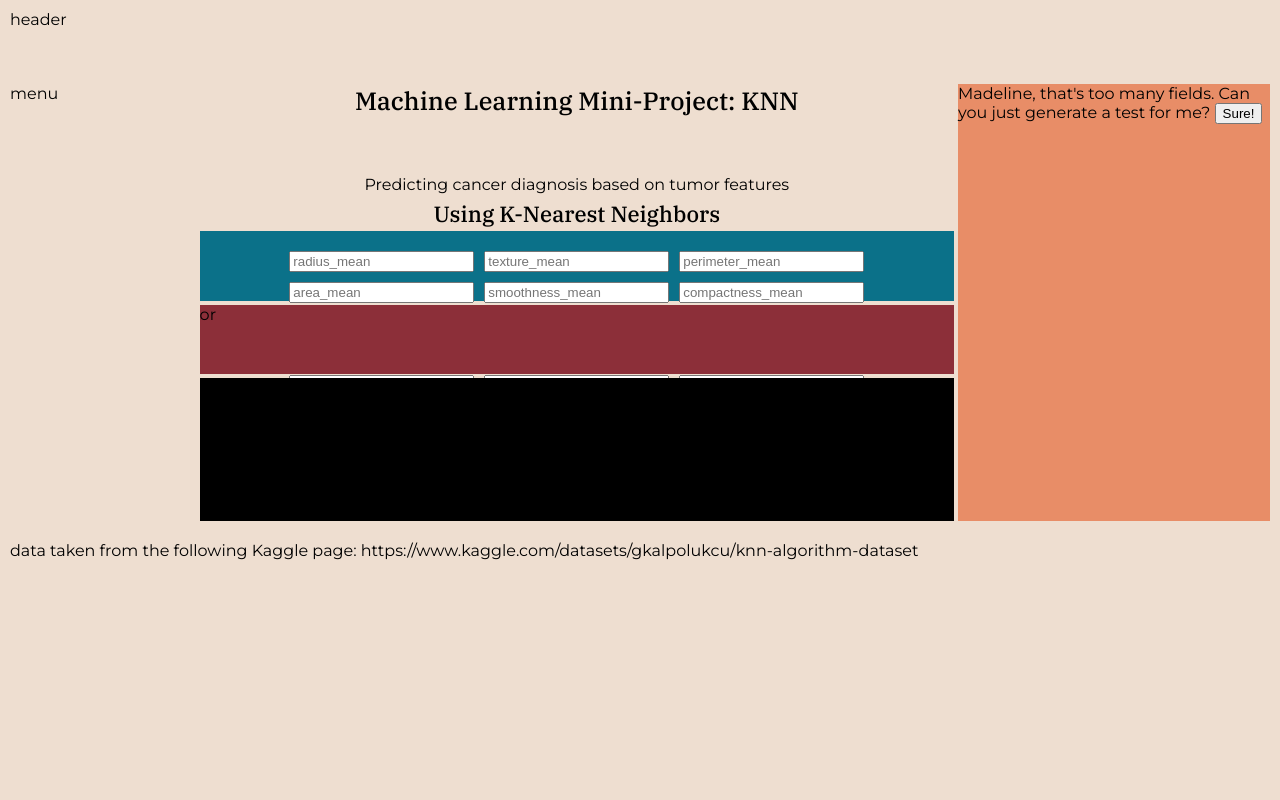
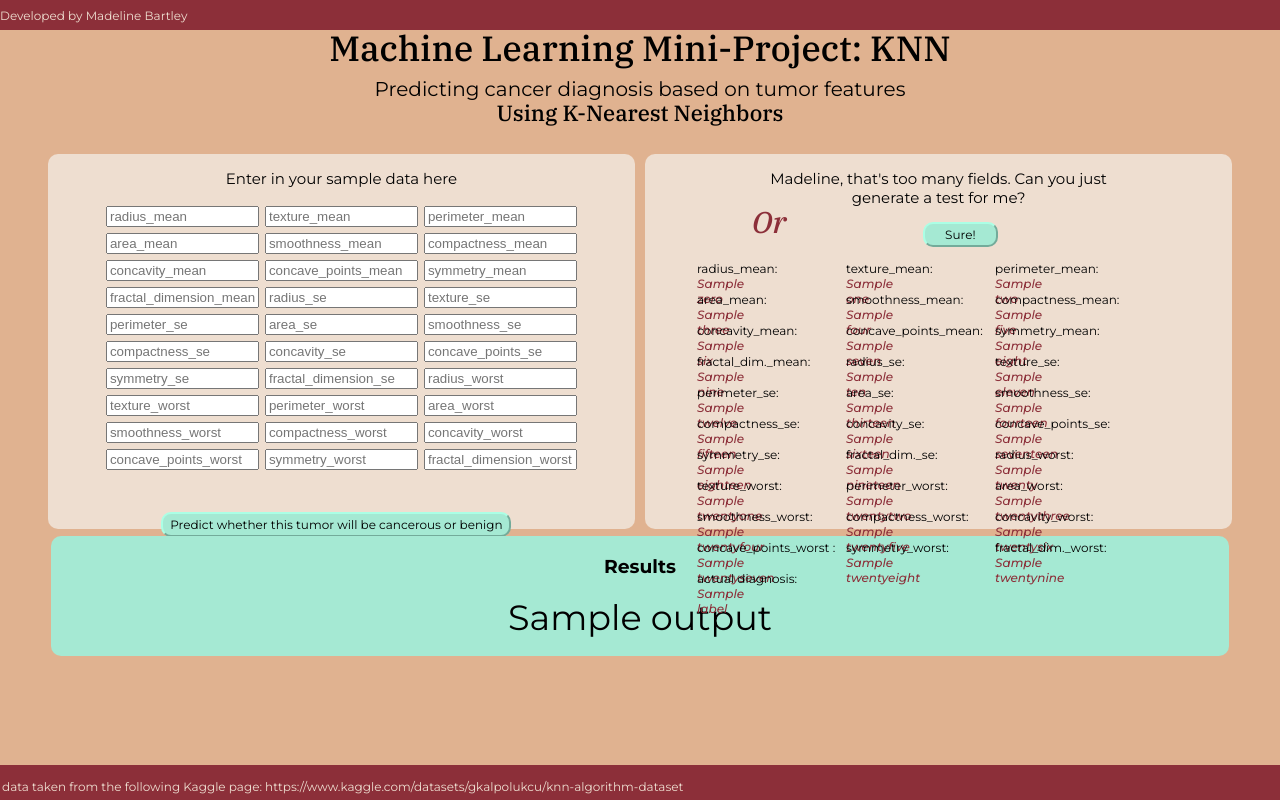
Before and after one commit to madbartley/knn-app, a Flask app: template templates/welcome.html in a window 1280 px wide. Run offline with Flask 3, Linux system fonts and the light colour scheme; the template is opened without the code that fills it: most values are stand-ins (such as "Sample title", 1, 10 or a date in 2020); parts of the project's set-up code (start-up, migrations or seed data) failed here and were passed over.

Commit message:
Finished the first iteration! Logic works, page looks polished, need to revise script in some areas

```diff
--- a/app.py
+++ b/app.py
@@ -41,6 +41,11 @@ def predict():
         y = data['diagnosis']
         random_set = random.randrange(0, 13, 1)
         input_chars = X.loc[random_set, :]
+        y_diagnosis = y[random_set]
+        if(y_diagnosis == 0):
+            y_label = "benign"
+        else:
+            y_label = "malignant"
     features = [np.array(input_chars)]
     scaler = load('std_scaler.bin')
     features_std = scaler.transform(features)
@@ -50,7 +55,7 @@ def predict():
     else:
         diagnosis = 'malignant'
 
-    return render_template('welcome.html', output='This tumor is likely to be {}'.format(diagnosis))
+    return render_template('welcome.html', output='This tumor is likely to be {}'.format(diagnosis), zero=' {}'.format(input_chars[0]), one=' {}'.format(input_chars[1]), two=' {}'.format(input_chars[2]), three=' {}'.format(input_chars[3]), four=' {}'.format(input_chars[4]), five=' {}'.format(input_chars[5]), six=' {}'.format(input_chars[6]), seven=' {}'.format(input_chars[7]), eight=' {}'.format(input_chars[8]), nine=' {}'.format(input_chars[9]), ten=' {}'.format(input_chars[10]), eleven=' {}'.format(input_chars[11]), twelve=' {}'.format(input_chars[12]), thirteen=' {}'.format(input_chars[13]), fourteen=' {}'.format(input_chars[14]), fifteen=' {}'.format(input_chars[15]), sixteen=' {}'.format(input_chars[16]), seventeen=' {}'.format(input_chars[17]), eighteen=' {}'.format(input_chars[18]), nineteen=' {}'.format(input_chars[19]), twenty=' {}'.format(input_chars[20]), twentyone=' {}'.format(input_chars[21]), twentytwo=' {}'.format(input_chars[22]), twentythree=' {}'.format(input_chars[23]), twentyfour=' {}'.format(input_chars[24]), twentyfive=' {}'.format(input_chars[25]), twentysix=' {}'.format(input_chars[26]), twentyseven=' {}'.format(input_chars[27]), twentyeight=' {}'.format(input_chars[28]), twentynine=' {}'.format(input_chars[29]), label=' {}'.format(y_label))
 
 if __name__ == "__main__":
     app.run()
--- a/static/app.css
+++ b/static/app.css
@@ -1,26 +1,40 @@
-
-
 body {
-    background-color: #EEDED0;
+    background-color: #e0b290;
     font-family: "Montserrat", sans-serif;
     font-optical-sizing: auto;
     font-style: normal;
     display: grid;
+    justify-content: center;
     grid-template-areas:
-        "heading heading heading"
-        "menu title random"
-        "menu subtitle random"
-        "menu knn random"
-        "menu or random"
-        "menu results random"
-        "footing footing footing";
-    grid-template-columns: 15% 60% 25%;
-    grid-template-rows: 10% 10% 10% 10% 10% 20% 30%;
+        "heading heading heading heading"
+        "left title title right"
+        "left subtitle subtitle right"
+        "left knn random right"
+        "left results results right"
+        "footing footing footing footing";
+    grid-template-columns: auto 47% 47% auto;
+    /*grid-template-rows: 10% 10% 10% 10% 10% 20% 30%*/;
+}
+
+
+button {
+    background-color: #A5E9D3;
+    border-radius: 10px;
+    min-height: 25px;
+    min-width: 75px;
+    border-color: #abffe5;
+    font-family: "Montserrat", sans-serif;
+    font-optical-sizing: auto;
+    font-style: normal;
+    font-size: 12px;
+}
+
+button:hover {
+    background-color: #66bca1;
 }
 
 .container {
     margin: 5px;
-    padding-top: 10px;
     display: flex;
     flex-direction: row;
     flex-wrap: wrap;
@@ -28,22 +42,40 @@ body {
     justify-content: center;
 }
 
+.hidden {
+    margin: 7px;
+    width: 145px;
+}
+
 .submit-button {
     margin: 25px;
+    width: 350px;
 }
 
 input {
-    margin: 5px;
+    margin: 3px;
+    width: 145px;
 }
 
 div.heading {
-    margin: 2px;
     grid-area: heading;
+    background-color: #8c2f39;
+    color:#eeded0;
+    width: 100vw;
+    height: 30px;
+    position: absolute;
+    left:0px;
+    top: 0px;
 }
 
-div.menu {
+div.left {
     margin: 2px;
-    grid-area: menu;
+    grid-area: left;
+}
+
+div.right {
+    margin: 2px;
+    grid-area: right;
 }
 
 div.title {
@@ -52,10 +84,12 @@ div.title {
     font-family: "IBM Plex Serif", serif;
     font-weight: 500;
     font-style: normal;
-    font-size: 25px;
+    font-size: 35px;
     display: flex;
     flex-direction: column;
     align-items: center;
+    position: relative;
+    top:15px;
 }
 
 div.subtitle {
@@ -70,43 +104,144 @@ div.subtitle {
 .subbed {
     height: 40px;
     margin: 2px;
+    font-size: 20;
 }
 
 #knn-subtitle {
     font-size: 22px;
     position: relative;
-    top: -28px;
+    top: -32px;
     font-family: "IBM Plex Serif", serif;
     font-weight: 500;
     font-style: normal;
 }
 
+/* color scheme: RED: #8C2F39 BLUE: #0B7189 ORANGE: #E88D67 CREAM: #EEDED0 BLACK*/
+
 div.knn {
-    background-color: #0B7189;
     margin: 2px;
+    margin-right: 5px;
     grid-area: knn;
+    background-color: #eeded0;
+    height: 375px;
+    border-radius: 10px;
 }
 
-div.or {
-    background-color: #8C2F39;
+.or {
     margin: 2px;
     grid-area: or;
+    height: 5px;
+    position: absolute;
+    left: 750px;
+    top: 200px;
+    z-index: 100;
+    font-family: "IBM Plex Serif", serif;
+    font-weight: 500;
+    font-style:italic;
+    font-size: 30px;
+    color:#8c2f39;
+}
+
+.labels {
+    margin: 2px;
+    font-size: 12px;
+    width: 140px;
+    height: 20px;
+}
+
+.testers {
+    color:#8c2f39;
+    width: 15px;
+    font-size: 12px;
+    font-style: oblique;
+    font-weight:500;
+}
+
+.label-flex-container {
+    display: flex;
+    flex-wrap: wrap;
+    justify-content: left;
+    row-gap: 7px;
+    column-gap: 5px;
+    position: relative;
+    left: 50px;
+    bottom: -10px;
 }
 
 div.random {
-    background-color: #E88D67;
     margin: 2px;
+    margin-left: 5px;
     grid-area: random;
+    display: flex;
+    flex-direction: column;
+    align-items: center;
+    background-color: #eeded0;
+    height: 375px;
+    border-radius: 10px;
+}
+
+.random-label {
+    margin: 2px;
+    font-size: 15px;
+    width: 350px;
+    text-align: center;
+}
+
+.random-button {
+    margin: 2px;
+    position: relative;
+    left: 45%;
 }
 
 div.results {
-    background-color: black;
-    margin: 2px;
+    margin: 5px;
     grid-area: results;
+    display: flex;
+    flex-direction: column;
+    align-items: center;
+    border-radius: 10px;
+    min-height: 120px;
+    background-color: #A5E9D3;
 }
 
+
 div.footing {
-    background-color: #EEDED0;
-    margin: 2px;
     grid-area: footing;
+    width: 100vw;
+    height: 35px;
+    color:#eeded0;
+    background-color: #8c2f39;
+    position: absolute;
+    left:0px;
+    bottom: 0px;
 }
+
+.predict-button {
+    width: 410px;
+}
+
+.name {
+    position: relative;
+    bottom: -8px;
+    font-size: 12px;
+}
+
+#kaggle-credit {
+    font-size: 12px;
+    padding: 2px;
+}
+
+#sample-data {
+    font-size: 15px;
+    text-align: center;
+}
+
+#predict-subtitle {
+    font-size: 20px;
+    position: relative;
+    top: -5px;
+}
+
+#output-results {
+    font-size: 35px;
+}
--- a/templates/welcome.html
+++ b/templates/welcome.html
@@ -16,21 +16,22 @@
 <body>
 
     <div class="heading">
-        <div>header</div>
+        <div class="name">Developed by Madeline Bartley</div>
     </div>
 
-    <div class="menu"><div>menu</div></div>
+    <div class="left"><div></div></div>
 
     <div class="title">
         <div>Machine Learning Mini-Project: KNN</div>
     </div>
 
 	<div class="subtitle">
-        <div class="subbed"><p>Predicting cancer diagnosis based on tumor features</p></div>
+        <div class="subbed"><p id="predict-subtitle">Predicting cancer diagnosis based on tumor features</p></div>
         <div class="subbed"><p id="knn-subtitle">Using K-Nearest Neighbors</p></div>
     </div>
 
     <div class="knn">
+    <div id="sample-data"><p>Enter in your sample data here</p></div>
     <form action="{{ url_for('predict')}}"method="post">
         <div class="container">
         <div><input type="text" name="radius_mean" placeholder="radius_mean" required="required" /></div>
@@ -67,8 +68,10 @@
         <div><input type="text" name="concave_points_worst" placeholder="concave_points_worst" required="required" /></div>
         <div><input type="text" name="symmetry_worst" placeholder="symmetry_worst" required="required" /></div>
         <div><input type="text" name="fractal_dimension_worst" placeholder="fractal_dimension_worst" required="required" /></div>
+        <div class="hidden"></div>
+        <div class="hidden"></div>
 
-        <div>
+        <div class="predict-button">
         <button type="submit" class="submit-button">Predict whether this tumor will be cancerous or benign</button></p>
         </div>
 
@@ -76,23 +79,63 @@
     </form>
     </div>
 
-    <div class="or"><div>or</div></div>
+    <div class="or"><div>Or</div></div>
 
     <div class="random">
-        <div><form action="{{ url_for('predict')}}"method="post">
-        <label>Madeline, that's too many fields. Can you just generate a test for me?</label>
-        <button type="submit" class="random-button">Sure!</button>
+        <form action="{{ url_for('predict')}}"method="post">
+        <div class="random-label"><p>Madeline, that's too many fields. Can you just generate a test for me?</p></div>
+        <div class="random-button"><button type="submit">Sure!</button></div>
         </form>
+
+        <div class="label-flex-container">
+        <div class="labels">radius_mean:<div class="testers">{{ zero }}</div></div>
+        <div class="labels">texture_mean:<div class="testers">{{ one }}</div></div>
+        <div class="labels">perimeter_mean:<div class="testers">{{ two }}</div></div>
+        <div class="labels">area_mean:<div class="testers">{{ three }}</div></div>
+        <div class="labels">smoothness_mean:<div class="testers">{{ four }}</div></div>
+        <div class="labels">compactness_mean:<div class="testers">{{ five }}</div></div>
+
+        <div class="labels">concavity_mean:<div class="testers">{{ six }}</div></div>
+        <div class="labels">concave_points_mean:<div class="testers">{{ seven }}</div></div>
+        <div class="labels">symmetry_mean:<div class="testers">{{ eight }}</div></div>
+        <div class="labels">fractal_dim._mean:<div class="testers">{{ nine }}</div></div>
+        <div class="labels">radius_se:<div class="testers">{{ ten }}</div></div>
+        <div class="labels">texture_se:<div class="testers">{{ eleven }}</div></div>
+
+        <div class="labels">perimeter_se:<div class="testers">{{ twelve }}</div></div>
+        <div class="labels">area_se:<div class="testers">{{ thirteen }}</div></div>
+        <div class="labels">smoothness_se:<div class="testers">{{ fourteen }}</div></div>
+        <div class="labels">compactness_se:<div class="testers">{{ fifteen }}</div></div>
+        <div class="labels">concavity_se:<div class="testers">{{ sixteen }}</div></div>
+        <div class="labels">concave_points_se:<div class="testers">{{ seventeen }}</div></div>
+
+        <div class="labels">symmetry_se: <div class="testers">{{ eighteen }}</div></div>
+        <div class="labels">fractal_dim._se: <div class="testers">{{ nineteen }}</div></div>
+        <div class="labels">radius_worst: <div class="testers">{{ twenty }}</div></div>
+        <div class="labels">texture_worst: <div class="testers">{{ twentyone }}</div></div>
+        <div class="labels">perimeter_worst: <div class="testers">{{ twentytwo }}</div></div>
+        <div class="labels">area_worst: <div class="testers">{{ twentythree }}</div></div>
+
+        <div class="labels">smoothness_worst: <div class="testers">{{ twentyfour }}</div></div>
+        <div class="labels">compactness_worst: <div class="testers">{{ twentyfive }}</div></div>
+        <div class="labels">concavity_worst: <div class="testers">{{ twentysix }}</div></div>
+        <div class="labels">concave_points_worst :<div class="testers">{{ twentyseven }}</div></div>
+        <div class="labels">symmetry_worst: <div class="testers">{{ twentyeight }}</div></div>
+        <div class="labels">fractal_dim._worst: <div class="testers">{{ twentynine }}</div></div>
+        <div class="labels">actual diagnosis: <div class="testers">{{ label }}</div></div>
+        <div class="labels"></div>
         </div>
     </div>
 
     <div class="results">
-        <div id="output-results"><h3>Results</h3></div>
-        <div>{{ output }} </div>
+        <div><h3>Results</h3></div>
+        <div id="output-results">{{ output }} </div>
     </div>
 
+    <div class="right"></div>
+
     <div class="footing">
-        <div><footer><p>data taken from the following Kaggle page: https://www.kaggle.com/datasets/gkalpolukcu/knn-algorithm-dataset</p></footer></div>
+        <footer><p id="kaggle-credit">data taken from the following Kaggle page: https://www.kaggle.com/datasets/gkalpolukcu/knn-algorithm-dataset</p></footer>
     </div>
 
 </body>
```
